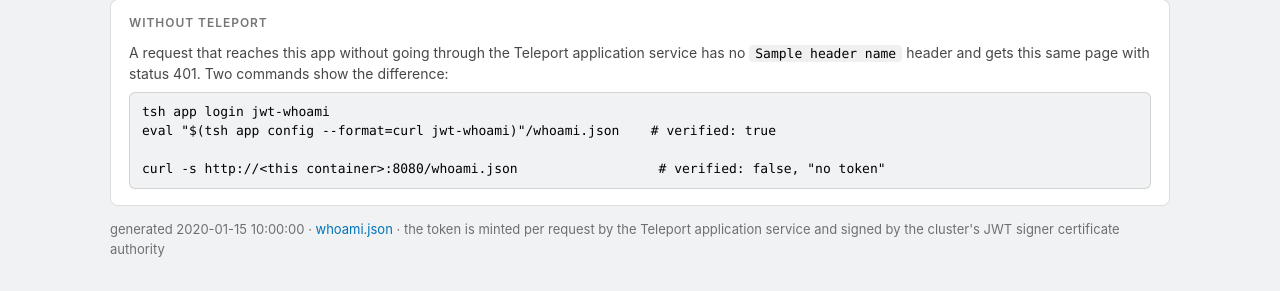
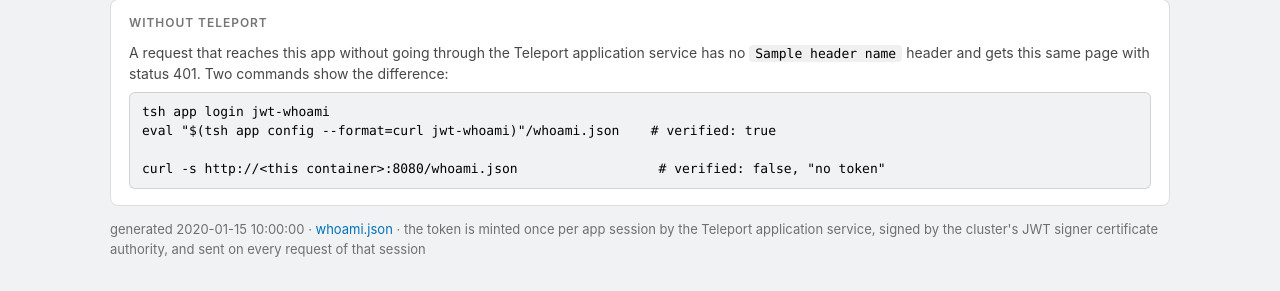
Before and after one commit to jsabo/teleport-jwt-whoami, a Flask app: template templates/index.html in a window 1280 px wide. Shown: the part 819-1110 px from the top of the page. Run offline with Flask 3, Linux system fonts and the light colour scheme; the template is opened without the code that fills it: most values are stand-ins (such as "Sample title", 1, 10 or a date in 2020); parts of the project's set-up code (start-up, migrations or seed data) failed here and were passed over.

Commit message:
Say the token is minted once per app session, not per request
Measured on Teleport 18.11.3: two requests in one app session carry the same
jti, and a jwt_claims change shows only on the next app session.

```diff
--- a/templates/index.html
+++ b/templates/index.html
@@ -134,7 +134,7 @@
 curl -s http://&lt;this container&gt;:8080/whoami.json                  # verified: false, "no token"</pre>
   </section>
 
-  <footer>generated {{ r.generated_at }} · <a href="/whoami.json">whoami.json</a> · the token is minted per request by the Teleport application service and signed by the cluster's JWT signer certificate authority</footer>
+  <footer>generated {{ r.generated_at }} · <a href="/whoami.json">whoami.json</a> · the token is minted once per app session by the Teleport application service, signed by the cluster's JWT signer certificate authority, and sent on every request of that session</footer>
 </main>
 </body>
 </html>
```
Also changed, not shown: README.md.
